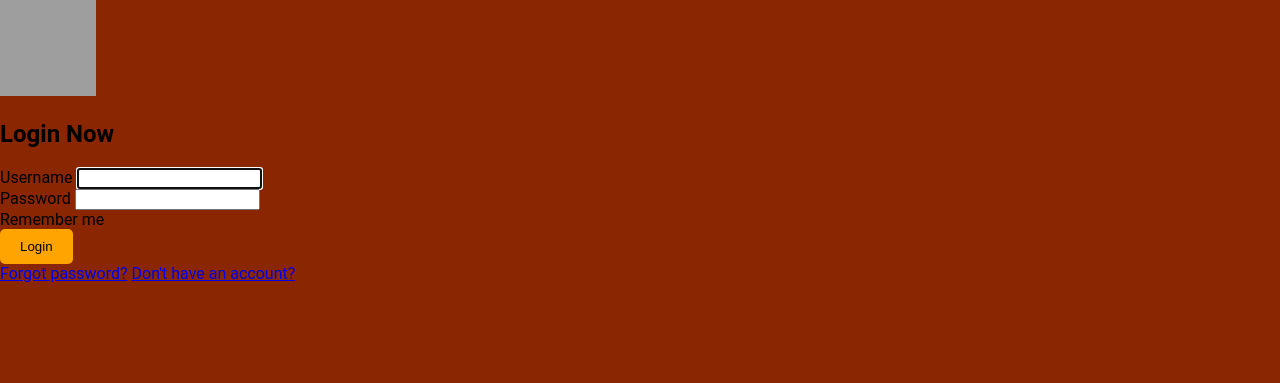
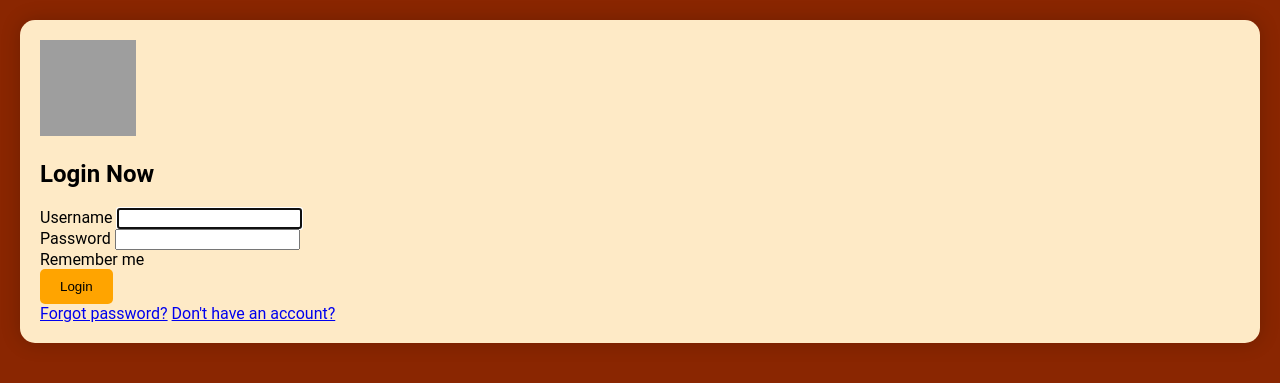
Before and after one commit to javierfevidaho/bank, a Django app: page /accounts/login/ in a window 1280 px wide. Shown: the part 137-520 px from the top of the page. Run offline with Django 3.2, Linux system fonts and the light colour scheme; grey boxes are pictures that could not be loaded.

Commit message:
conteiner login css and html

```diff
--- a/core/templates/registration/login.html
+++ b/core/templates/registration/login.html
@@ -3,7 +3,7 @@
 
 {% block content %}
 <div class="login-container">
-    <div class="login-frame">
+    <div class="frame p-3">
         <div class="login-header">
             <img src="{% static 'images/lock-icon.png' %}" alt="Lock Icon" class="lock-icon">
         </div>
--- a/statics/core/style.css
+++ b/statics/core/style.css
@@ -3,7 +3,7 @@
     --primary-light: #FEEAC6;  /* Light beige for secondary backgrounds */
     --accent-1: #E8690E;       /* Bright orange for accents */
     --accent-2: #FFA400;       /* Yellow-orange for highlights and calls-to-action */
-    --text-light: #999999;     /* White for text on dark backgrounds */
+    --text-light: #000000;     /* White for text on dark backgrounds */
     --text-dark: #8A2601;      /* Dark brown for text on light backgrounds */
     --success: #4CAF50;        /* Green for success messages */
     --warning: #FFA400;        /* Yellow-orange for warnings */
```
